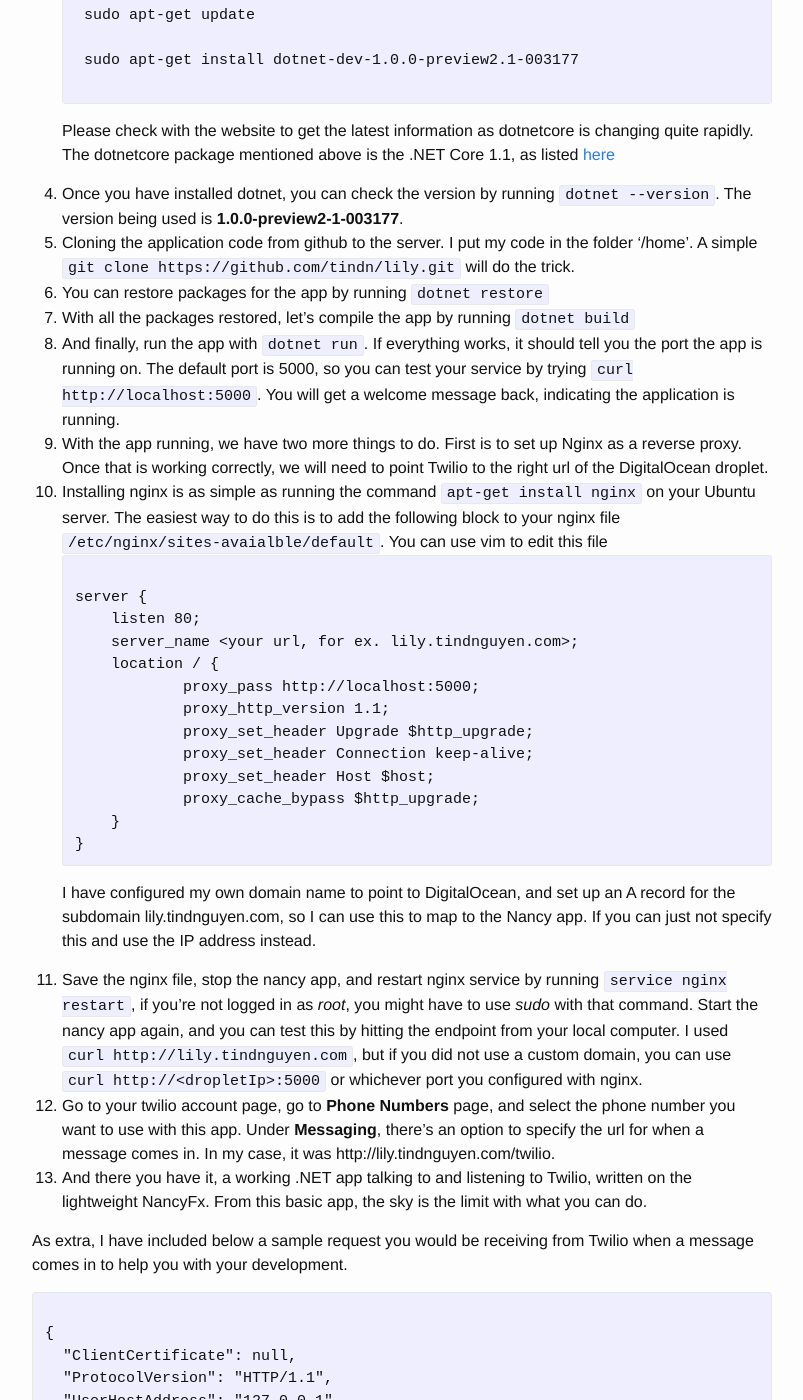
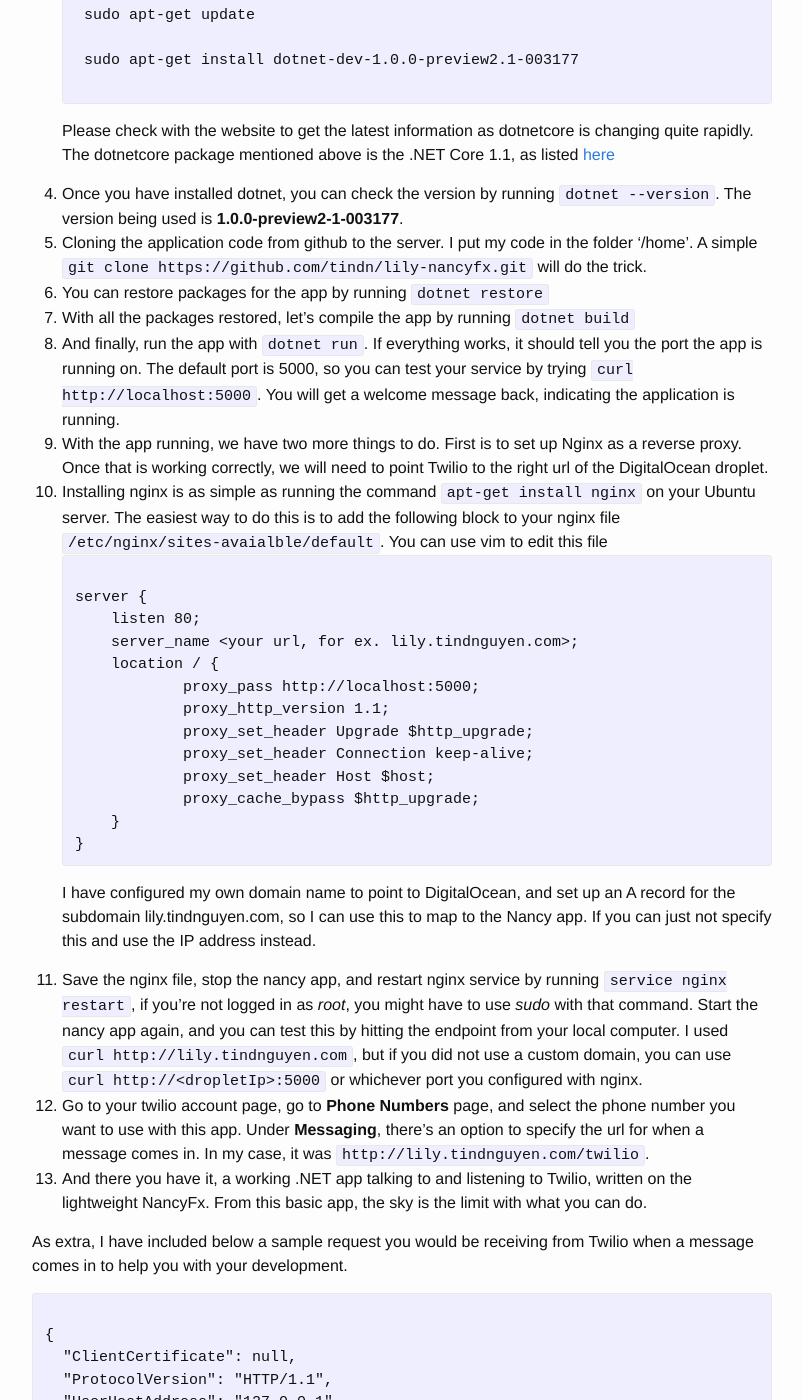
Before and after one commit to tindn/tindn.github.io, a Jekyll site: the page built from _posts/2017-02-15-twilio-app-with-nancyfx,-dotnetcore-on-ubuntu.markdown, in a window 1280 px wide and 1400 px high, scrolled down 669 px. Shown: the whole window, without its empty margins (238-1041 px from the left). Built offline with Jekyll 4.4.1, drawn with Linux system fonts in a browser that asks for light colours; part of the change alters nothing that is shown; some of the changed text lies outside the part shown.

Commit message:
more updates to twilio post

```diff
--- a/_posts/2017-02-15-twilio-app-with-nancyfx,-dotnetcore-on-ubuntu.markdown
+++ b/_posts/2017-02-15-twilio-app-with-nancyfx,-dotnetcore-on-ubuntu.markdown
@@ -7,22 +7,25 @@ tags: twilio, dotnet, nancy, nancyfx, dotnetcore, ubuntu
 ---
 I want to build a Twilio messaging application and host it myself. The motivation is
 to build the application using C# and open source tools and
-frameworks. So I started out with a [DigitalOcean](https://digitalocean.com) Ubuntu
-droplet and [dotnet core](https://www.microsoft.com/net/core). I was going to use
-the usual WebApi that .NET provides. However, as I was going through the template
-options avaialble fromt the yeoman .NET generator, I saw [NancyFx](http://nancyfx.org)
-and got curious. While I'm still not sure if this is a good idea, I am tired of the
-"messy" files and folder structure that WebApi comes with, so I took the plunge.
-Here is how I got started.
+frameworks. So I started out with a
+[DigitalOcean](https://digitalocean.com){:target="_blank"} Ubuntu droplet and
+[dotnet core](https://www.microsoft.com/net/core){:target="_blank"}.
+I was going to use the usual WebApi that .NET provides. However, as I was going
+through the template options avaialble fromt the yeoman .NET generator, I saw
+[NancyFx](http://nancyfx.org){:target="_blank"} and got curious.
+While I'm still not sure if this is a good idea, I am tired of the "messy" files
+and folder structure that WebApi comes with, so I took the plunge. Here is how I
+got started.
 
 The application is called Lily, and is hosted on my
-[github repo](https://github.com/tindn/lily). Below are the setup steps
+[github repo](https://github.com/tindn/lily-nancyfx){:target="_blank"}.
+Below are the setup steps
 
 1. Create a DigitalOcean Ubuntu droplet, or any cloud service provider
 2. SSH into the server
 3. Install dotnetcore on the server. The step-by-step instructions can be found
-[here](https://www.microsoft.com/net/core#linuxubuntu). To save you a click,
-assuming you're using Ubunto 16.04, the steps are
+[here](https://www.microsoft.com/net/core#linuxubuntu){:target="_blank"}.
+To save you a click, assuming you're using Ubuntu 16.04, the steps are
     <pre><code>
     sudo sh -c 'echo "deb [arch=amd64] https://apt-mo.trafficmanager.net/repos/dotnet-release/ xenial main" > /etc/apt/sources.list.d/dotnetdev.list'
 
@@ -34,12 +37,12 @@ assuming you're using Ubunto 16.04, the steps are
     </code></pre>
     Please check with the website to get the latest information as dotnetcore is changing
     quite rapidly. The dotnetcore package mentioned above is the .NET Core 1.1, as listed
-    [here](https://www.microsoft.com/net/download/linux)
+    [here](https://www.microsoft.com/net/download/linux){:target="_blank"}
 
 4. Once you have installed dotnet, you can check the version by running
 `dotnet --version`. The version being used is **1.0.0-preview2-1-003177**.
 5. Cloning the application code from github to the server. I put my code in the folder
-'/home'. A simple `git clone https://github.com/tindn/lily.git` will do the trick.
+'/home'. A simple `git clone https://github.com/tindn/lily-nancyfx.git` will do the trick.
 6. You can restore packages for the app by running `dotnet restore`
 7. With all the packages restored, let's compile the app by running `dotnet build`
 8. And finally, run the app with `dotnet run`. If everything works, it should tell you
@@ -77,7 +80,7 @@ did not use a custom domain, you can use `curl http://<dropletIp>:5000` or which
 port you configured with nginx.
 12. Go to your twilio account page, go to **Phone Numbers** page, and select the phone
 number you want to use with this app. Under **Messaging**, there's an option to specify
-the url for when a message comes in. In my case, it was http://lily.tindnguyen.com/twilio.
+the url for when a message comes in. In my case, it was `http://lily.tindnguyen.com/twilio`.
 13. And there you have it, a working .NET app talking to and listening to Twilio, written
 on the lightweight NancyFx. From this basic app, the sky is the limit with what you can do.
 
@@ -213,7 +216,8 @@ ApiVersion: 2010-04-01
 
 *** *NOTE* *** Obviously, this is content getting transfered over the wire with HTTP,
 which is **INSECURE**. Therefore, please configure your server to use HTTPS.
-The guide to do so can be found [here](https://www.digitalocean.com/community/tutorials/how-to-create-an-ssl-certificate-on-nginx-for-ubuntu-14-04).
-There are many options for an SSL Cert, such as [Let's Encrypt](https://letsencrypt.org).
+The guide to do so can be found
+[here](https://www.digitalocean.com/community/tutorials/how-to-create-an-ssl-certificate-on-nginx-for-ubuntu-14-04){:target="_blank"}.
+There are many options for an SSL Cert, such as [Let's Encrypt](https://letsencrypt.org){:target="_blank"}.
 
 Happy coding.
```
